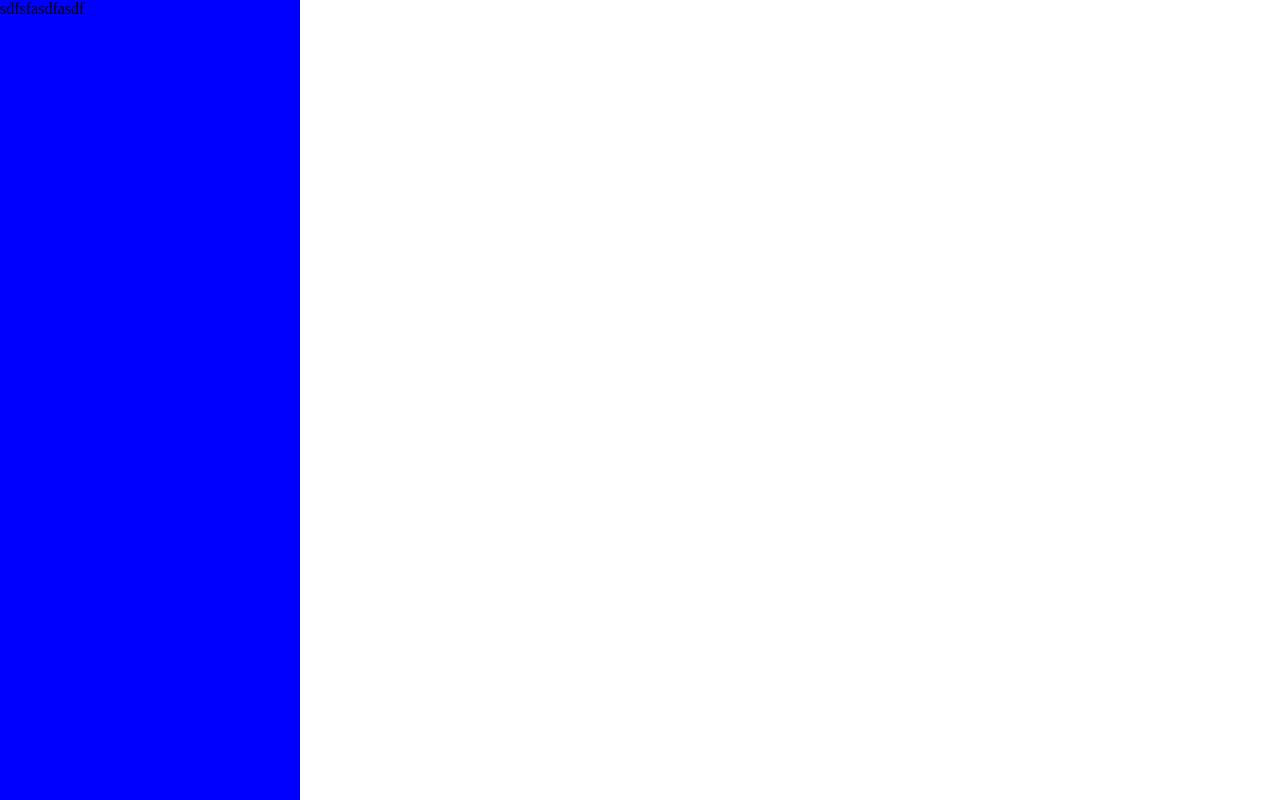
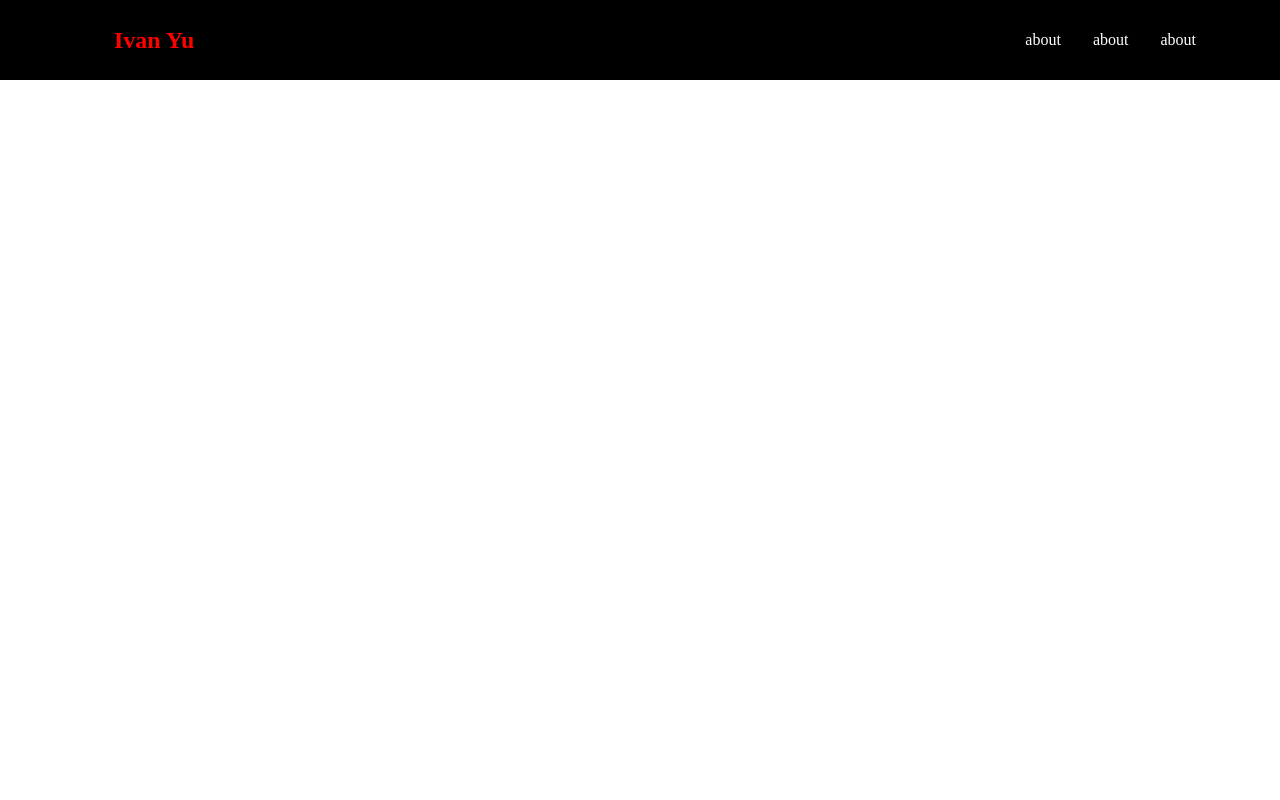
Before and after one commit to IvanYu327/ivan-yu, a React (Create React App) app: page / in a window 1280 px wide. Built offline with nearby package versions, Linux system fonts and the light colour scheme.

Commit message:
idk working on nav

```diff
--- a/src/App.js
+++ b/src/App.js
@@ -1,11 +1,12 @@
-import "./App.css";
-import Sidebar from "./components/Sidebar";
+import "./styles/App.css";
+import Navbar from "./Navbar/navbar";
+import { BrowserRouter as Router } from "react-router-dom";
 
 function App() {
   return (
-    <div className="App">
-      <Sidebar />
-    </div>
+    <Router>
+      <Navbar />
+    </Router>
   );
 }
 
--- /dev/null
+++ b/src/Navbar/navbar.js
@@ -0,0 +1,35 @@
+import React from "react";
+import "../styles/navbar.css";
+import { FaBars } from "react-icons/fa";
+
+function Navbar() {
+  return (
+    <div className="navbar">
+      <div className="navbar-container">
+        <div className="navbar-logo">Ivan Yu</div>
+        <div className="mobile-icon">
+          <FaBars />
+        </div>
+        <div className="nav-menu">
+          <div className="nav-item">
+            <div className="nav-link" to="about">
+              about
+            </div>
+          </div>
+          <div className="nav-item">
+            <div className="nav-link" to="about">
+              about
+            </div>
+          </div>
+          <div className="nav-item">
+            <div className="nav-link" to="about">
+              about
+            </div>
+          </div>
+        </div>
+      </div>
+    </div>
+  );
+}
+
+export default Navbar;
--- a/src/components/Sidebar.js
+++ /dev/null
@@ -1,8 +0,0 @@
-import React from "react";
-import "../App.css";
-
-function Sidebar() {
-  return <div className="Sidebar">sdfsfasdfasdf</div>;
-}
-
-export default Sidebar;
--- a/src/App.css
+++ b/src/styles/App.css
@@ -7,9 +7,3 @@ body {
   margin: 0;
   padding: 0;
 }
-
-.Sidebar {
-  height: 100%;
-  width: 300px;
-  background-color: blue;
-}
--- /dev/null
+++ b/src/styles/navbar.css
@@ -0,0 +1,86 @@
+.navbar {
+  background: #000;
+  height: 80px;
+  /* margin-top: -80px; */
+  display: flex;
+  justify-content: center;
+  align-items: center;
+  font-size: 1rem;
+  top: 0;
+  z-index: 10;
+}
+
+@media screen and (max-width: 960px) {
+  .navbar {
+    transition: 0.8s all ease;
+  }
+}
+
+.navbar-container {
+  display: flex;
+  justify-content: space-between;
+  height: 80px;
+  z-index: 1;
+  width: 100%;
+  padding: 0 24px;
+  max-width: 1100px;
+}
+
+.navbar-logo {
+  color: red;
+  justify-self: flex-start;
+  cursor: pointer;
+  font-size: 1.5rem;
+  display: flex;
+  align-items: center;
+  margin-left: 24px;
+  font-weight: bold;
+  text-decoration: none;
+}
+
+.mobile-icon {
+  display: none;
+}
+
+.nav-menu {
+  display: flex;
+  align-items: center;
+  list-style: none;
+  text-align: center;
+  margin-right: -22px;
+}
+
+@media screen and (max-width: 768px) {
+  .mobile-icon {
+    display: block;
+    position: absolute;
+    top: 0;
+    right: 0;
+    transform: trans late(-100%, 60%);
+    font-size: 1.8rem;
+    cursor: pointer;
+    color: #fff;
+  }
+
+  .nav-menu {
+    display: none;
+  }
+}
+
+.nav-item {
+  height: 80px;
+}
+
+.nav-link {
+  color: #fff;
+  display: flex;
+  align-items: center;
+  text-decoration: none;
+  padding: 0 1rem;
+  height: 100%;
+  cursor: pointer;
+}
+
+.nav-link:active {
+  border-bottom: 3px solid #01bf71;
+}
```
Also changed, not shown: package.json (+7 -0 lines), src/components/SidebarData.js (deleted, +0 -9 lines), 1 other file (tests, documents, lock files or other folders).
